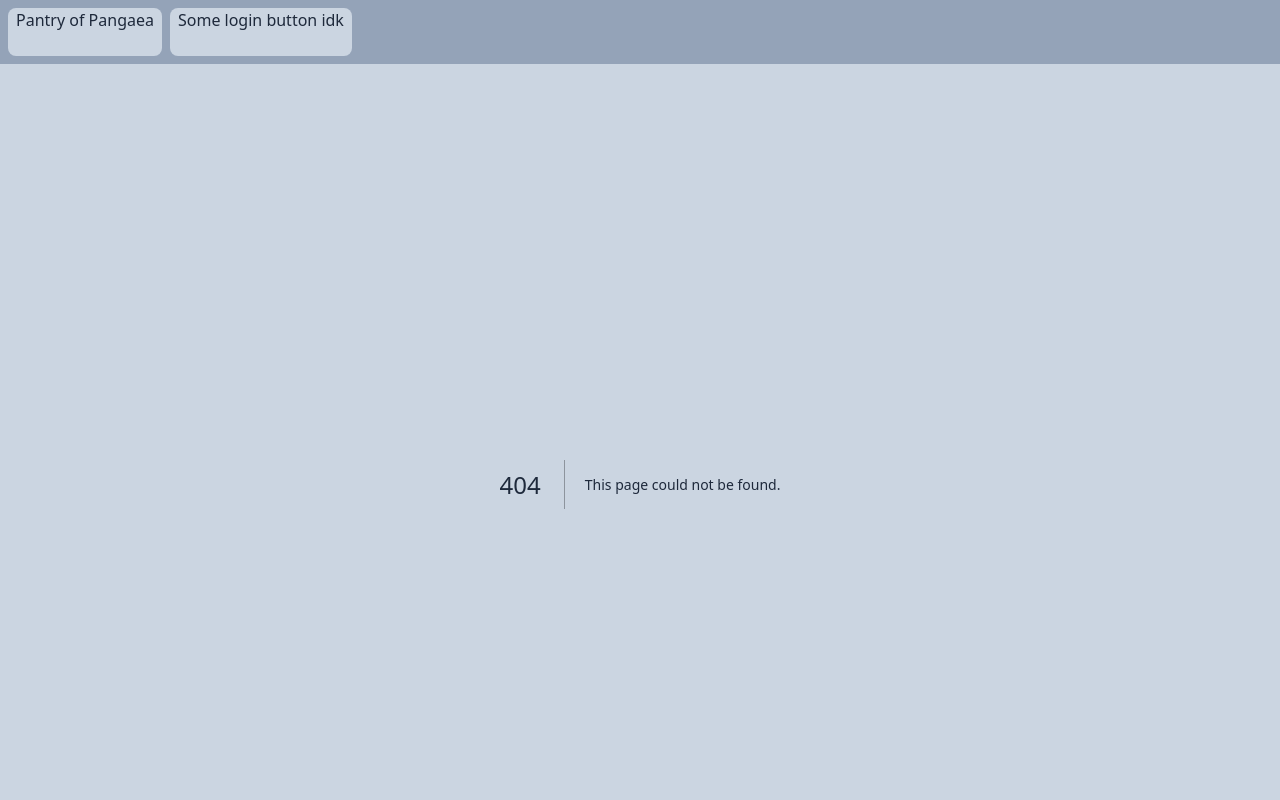
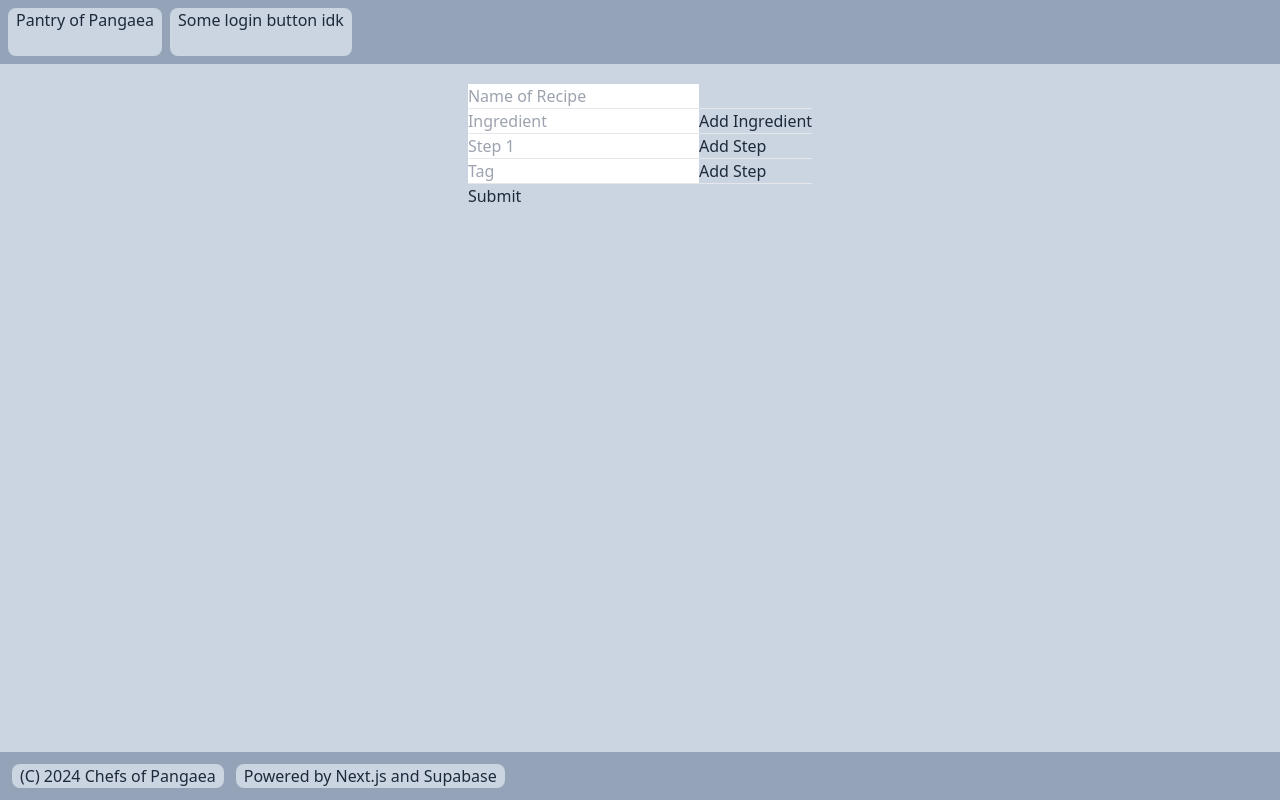
Before and after one commit to Geaboi/pantryofpangaea, a Next.js app: page /post in a window 1280 px wide. Before the commit this address had no page. Shown: the top 800 px of the page. Built offline with nearby package versions, Linux system fonts and the light colour scheme.

Commit message:
Add unfinished post page (will replace post modal)

```diff
--- /dev/null
+++ b/app/post/page.tsx
@@ -0,0 +1,84 @@
+"use client";
+
+import { useState } from "react";
+
+export default function Post() {
+    // Declare vars to be used
+    let [title, setTitle] = useState('');
+    let [ingredients, setIngredients] = useState([{id: 0, content: ''}]);
+    let nextIngredientId: number = 1;
+    let [instructions, setInstructions] = useState([{id: 0, content: ''}]);
+    let nextInstructionId: number = 1;
+    let [tags, setTags] = useState([{id: 0, content: ''}]);
+    let nextTagId: number = 1;
+
+    // Declare the interface for the ingredient
+    interface ArrayEntryStruct {
+        id: number,
+        content: string,
+    }
+
+    // Function to update entry in state array
+    function updateStateArray(array: ArrayEntryStruct[], element: ArrayEntryStruct): ArrayEntryStruct[] {
+        return array.map((oldElement: ArrayEntryStruct) => {
+            if(element.id == oldElement.id) {
+                return element;
+            } else {
+                return oldElement;
+            }
+        });
+    }
+
+    return (
+        <>
+            <main>
+                <form>
+                    {/* Recipe Title/Name */}
+                    <input value={title} onChange={(elem) => setTitle(elem.target.value)} type="text" name="title" id="title" placeholder="Name of Recipe" required />
+                    <hr />
+                    {/* Ingredients */}
+                    {ingredients.map((ingredient: ArrayEntryStruct, index: number) => (
+                        <input value={ingredient.content} onChange={(elem) => {
+                            const nextIngredients: ArrayEntryStruct[] = updateStateArray(ingredients, {id: ingredient.id, content: elem.target.value});
+                            setIngredients(nextIngredients);
+                        }} type="text" name={`ingredient${index}`} id={`ingredient${index}`} placeholder="Ingredient" key={index} required />
+                    ))}
+                    <button type="button" name="addingredient" id="addingredient" onClick={() => {
+                        const nextIngredients: ArrayEntryStruct[] = [...ingredients, {id: nextIngredientId, content: ''}];
+                        nextIngredientId++;
+                        setIngredients(nextIngredients);
+                    }}>Add Ingredient</button>
+                    <hr />
+                    {/* Instructions */}
+                    {instructions.map((instruction: ArrayEntryStruct, index: number) => (
+                        <input value={instruction.content} onChange={(elem) => {
+                            const nextInstructions: ArrayEntryStruct[] = updateStateArray(instructions, {id: instruction.id, content: elem.target.value});
+                            setInstructions(nextInstructions);
+                        }} type="text" name={`step${index}`} id={`step${index}`} placeholder={`Step ${index + 1}`} key={index} required />
+                    ))}
+                    <button type="button" name="addstep" id="addstep" onClick={() => {
+                        const nextInstructions: ArrayEntryStruct[] = [...instructions, {id: nextInstructionId, content: ''}];
+                        nextInstructionId++;
+                        setInstructions(nextInstructions);
+                    }}>Add Step</button>
+                    <hr />
+                    {/* Tags */}
+                    {tags.map((tag: ArrayEntryStruct, index: number) => (
+                        <input value={tag.content} onChange={(elem) => {
+                            const nextTags: ArrayEntryStruct[] = updateStateArray(tags, {id: tag.id, content: elem.target.value});
+                            setTags(nextTags);
+                        }} type="text" name={`tag${index}`} id={`tag${index}`} placeholder="Tag" key={index} required />
+                    ))}
+                    <button type="button" name="addtag" id="addtag" onClick={() => {
+                        const nextTags: ArrayEntryStruct[] = [...tags, {id: nextTagId, content: ''}];
+                        nextTagId++;
+                        setTags(nextTags);
+                    }}>Add Step</button>
+                    <hr />
+                    {/* Submit */}
+                    <button type="submit" name="submit" id="submit">Submit</button>
+                </form>
+            </main>
+        </>
+    );
+}
```
